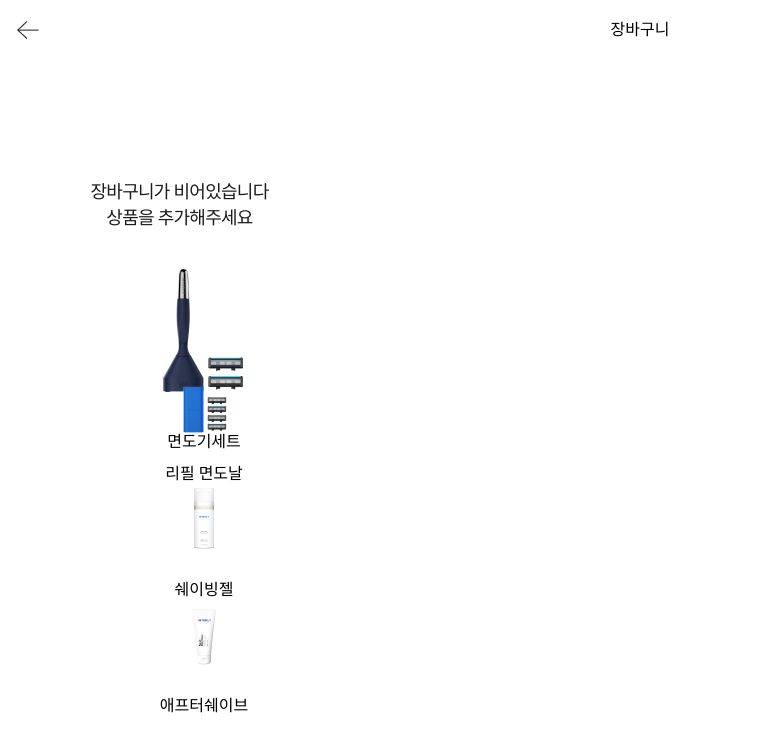
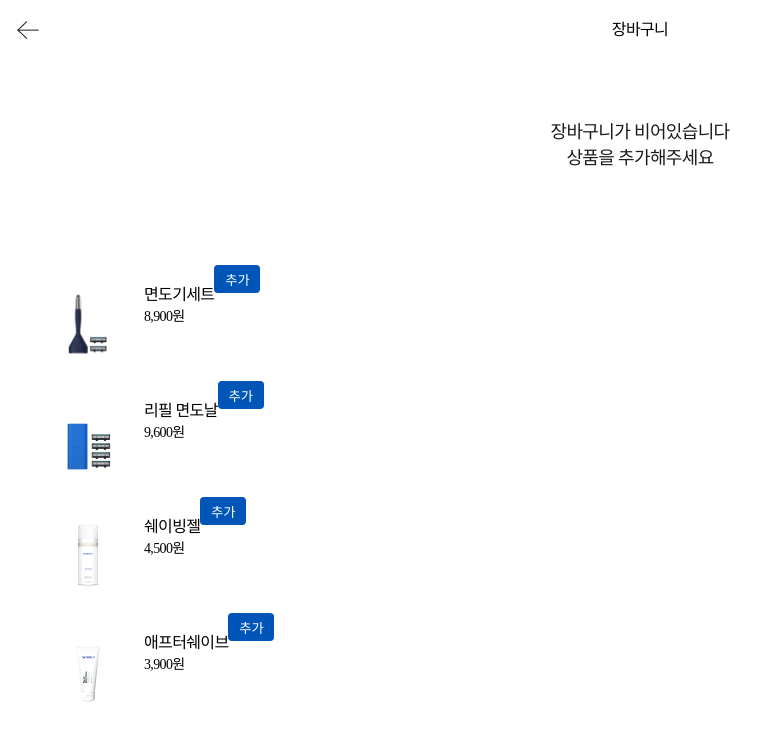
Before and after one commit to sujin3473/responsive_basket, a React (Create React App) app: page / in a window 1280 px wide. Shown: the top 752 px of the page, without its empty margins (0-776 px from the left). Built offline with nearby package versions, Linux system fonts and the light colour scheme; a web font is replaced by a local one.

Commit message:
장바구니 상품 리스트 생성

```diff
--- a/src/App.css
+++ b/src/App.css
@@ -1,42 +1,21 @@
 .App {
   text-align: center;
-}
-
-.App-logo {
-  height: 40vmin;
-  pointer-events: none;
-}
-
-@media (prefers-reduced-motion: no-preference) {
-  .App-logo {
-    animation: App-logo-spin infinite 20s linear;
-  }
-}
-
-.App-header {
-  background-color: #282c34;
-  min-height: 100vh;
-  display: flex;
-  flex-direction: column;
-  align-items: center;
-  justify-content: center;
-  font-size: calc(10px + 2vmin);
-  color: white;
-}
-
-.App-link {
-  color: #61dafb;
-}
-
-@keyframes App-logo-spin {
-  from {
-    transform: rotate(0deg);
-  }
-  to {
-    transform: rotate(360deg);
-  }
+  width: 100%;
+  height: 100%;
 }
 
 body {
   font-family: 'Spoqa Han Sans';
 }
+
+ul {
+  padding: 0;
+}
+
+li {
+  list-style: none;
+}
+
+button {
+  border: none;
+}
--- a/src/containers/shopItem.tsx
+++ b/src/containers/shopItem.tsx
@@ -10,9 +10,14 @@ function ShopItem(props: Props): React.ReactElement {
   const { name, price, type, img } = props.shopItem;
   return (
     <>
-      <div className="shopItem">
-        <img src={img} />
-        <p>{name}</p>
+      <div className="shop_item">
+        <img src={img} className="shop_img" />
+        <p>
+          {name}
+          <br />
+          <span>{price}원</span>
+        </p>
+        <button>추가</button>
       </div>
     </>
   );
--- a/src/index.css
+++ b/src/index.css
@@ -1,8 +1,6 @@
 body {
   margin: 0;
-  font-family: -apple-system, BlinkMacSystemFont, 'Segoe UI', 'Roboto', 'Oxygen',
-    'Ubuntu', 'Cantarell', 'Fira Sans', 'Droid Sans', 'Helvetica Neue',
-    sans-serif;
+  letter-spacing: -0.04em;
   -webkit-font-smoothing: antialiased;
   -moz-osx-font-smoothing: grayscale;
 }
--- a/src/styles/cart.css
+++ b/src/styles/cart.css
@@ -1,8 +1,8 @@
 .no_list {
   display: block;
-  width: 179px;
   height: 52px;
-  margin: 120px 90px auto;
+  margin: 60px auto 93px;
+  text-align: center;
 }
 
 .no_list > p {
@@ -10,13 +10,37 @@
   font-weight: 300;
   font-size: 18px;
   line-height: 144%;
-  text-align: center;
-  letter-spacing: -0.04em;
   color: #1C1C1C;
 }
 
 .shop_item {
-  width: 328px;
+  text-align: left;
+  display: flex;
   height: 116px;
-  list-style: none;
+  padding: 0 16px;
+  font-weight: 400;
+  border-radius: 8px;
 }
+
+.shop_item > p {
+  font-size: 16px;
+}
+
+.shop_item > p > span {
+  font-size: 14px;
+}
+
+.shop_item > button {
+  width: 46px;
+  height: 28px;
+  border-radius: 4px;
+  background-color: #0055B8;
+  color: white;
+  padding: 48px auto;
+}
+
+.shop_img {
+  width: 76px;
+  height: 76px;
+  margin: 20px 18px;
+}
```
